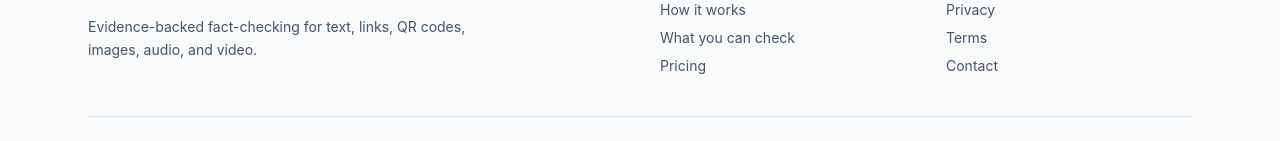
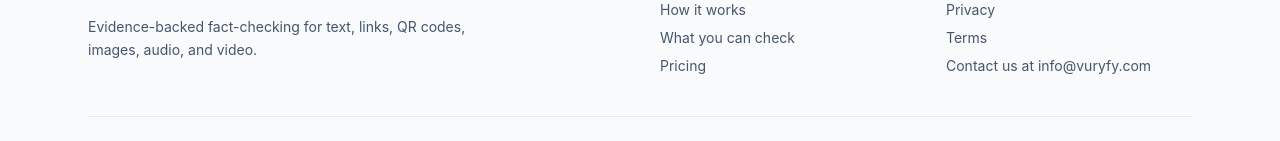
Before and after one commit to hemant-ai-explorer/vuryfy-site, a Next.js app: page / in a window 1280 px wide. Shown: the part 3459-3600 px from the top of the page. Built offline with nearby package versions, Linux system fonts and the light colour scheme.

Commit message:
Show contact email directly in footer instead of unlabeled mailto link

```diff
--- a/components/Footer.tsx
+++ b/components/Footer.tsx
@@ -54,7 +54,7 @@ export function Footer() {
                   href={`mailto:${CONTACT_EMAIL}`}
                   className="hover:text-slate-900"
                 >
-                  Contact
+                  Contact us at {CONTACT_EMAIL}
                 </a>
               </li>
             </ul>
```
